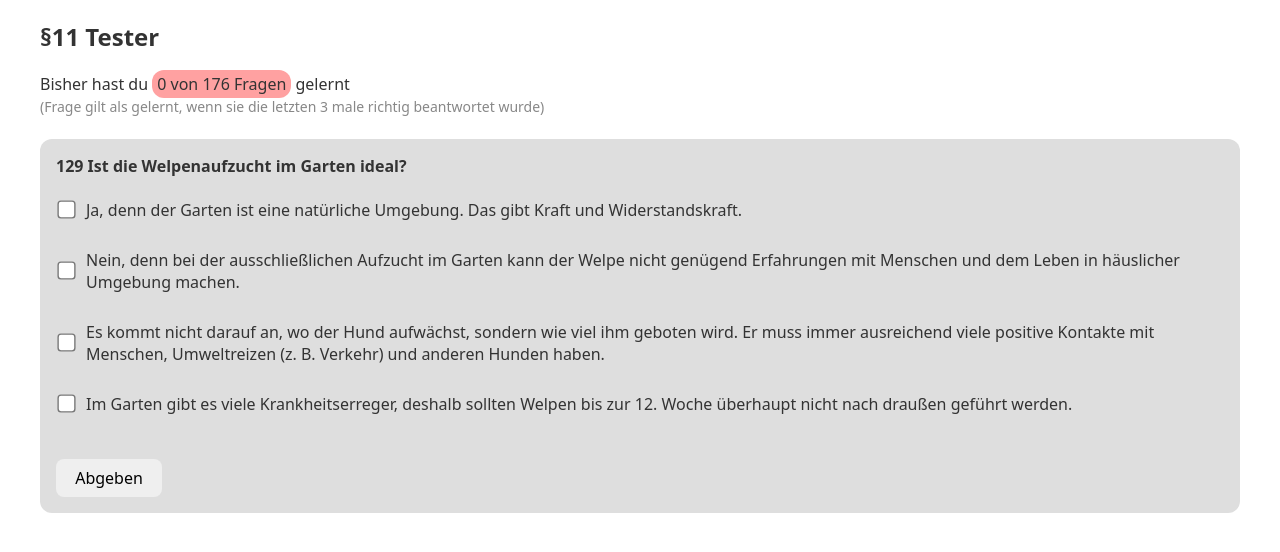
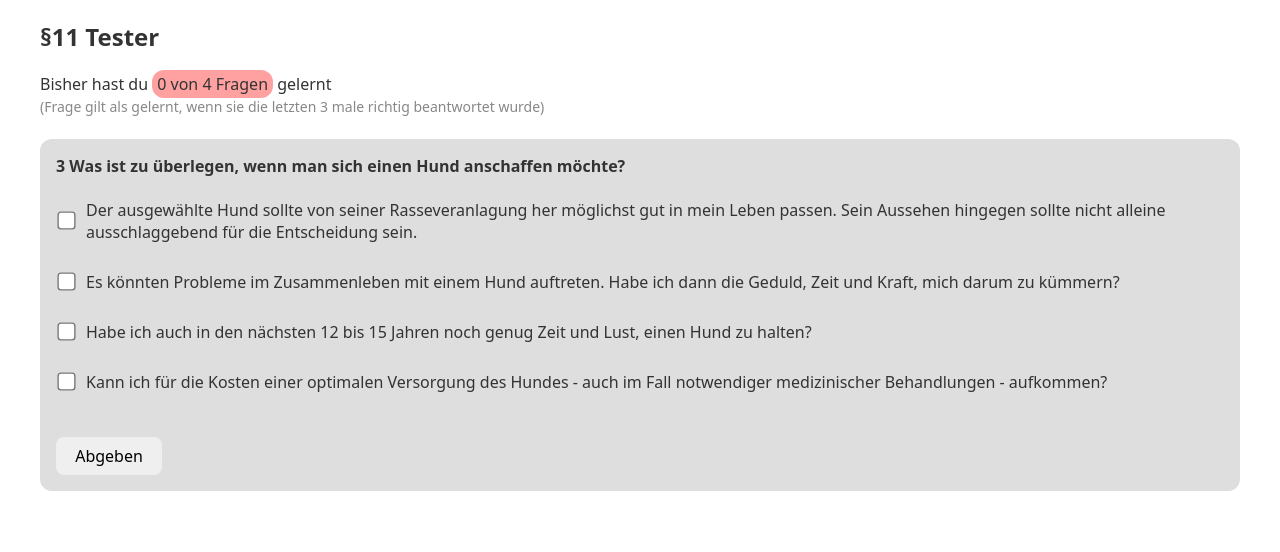
Before and after one commit to SimonStorlSchulke/para11quiz, an Angular app: page / in a window 1280 px wide. Shown: the top 552 px of the page. Built offline with nearby package versions, Linux system fonts and the light colour scheme.

Commit message:
redeploy

```diff
--- a/src/app/app.component.html
+++ b/src/app/app.component.html
@@ -26,7 +26,7 @@
         @let streak = getPointsForCurrentQuestion();
         <span class="previous-points">
         @if(streak > 0) {
-          Diese Frage hast du nun {{streak}} mal hintereinander richtig beantwortet
+          Diese Frage hast du nun {{streak < 3 ? streak : streak - 4}} mal hintereinander richtig beantwortet
         }
           </span><br>
         <button (click)="nextRandomQuestion()">Nächste Frage ›</button>
--- a/src/app/app.component.ts
+++ b/src/app/app.component.ts
@@ -13,7 +13,7 @@ import { AsyncPipe } from '@angular/common';
 export class AppComponent implements OnInit {
   title = 'para11quiz';
 
-  questions = [...allQuestions];
+  questions = [allQuestions[0], allQuestions[1], allQuestions[2], allQuestions[3]];
 
   streakMap = new Map<number, number>();
   currentQuestionIndex = this.getBiasedRandomQuestionId();
```
